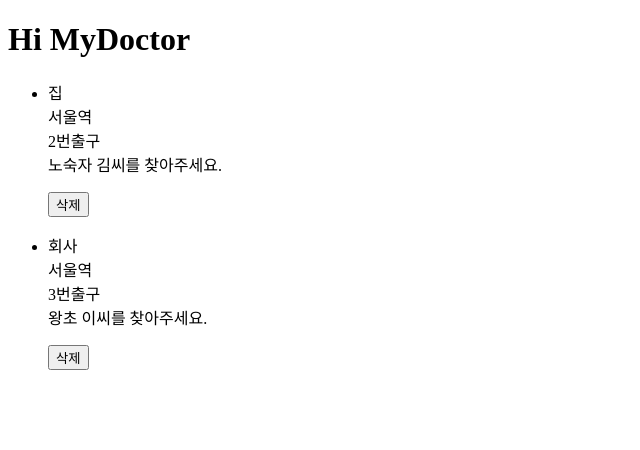
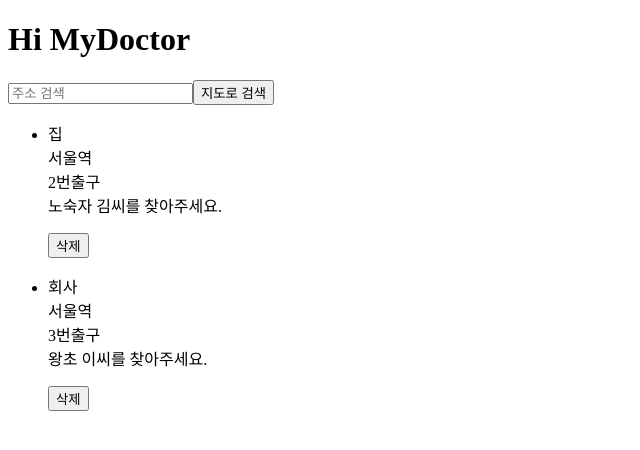
Before and after one commit to yoonjonglyu/mydoctor, a React app: page / in a window 1280 px wide. Shown: the top 450 px of the page, without its empty margins (0-640 px from the left). Built offline with nearby package versions, Linux system fonts and the light colour scheme.

Commit message:
feat(PAGE): MAIN - BIND SEARCH LOCATION

```diff
--- a/src/pages/main.tsx
+++ b/src/pages/main.tsx
@@ -1,6 +1,7 @@
 import React from 'react';
 
 import LocationList from '../components/locationList';
+import SearchLocation from '../components/searchLocation';
 
 interface MainProps {
 
@@ -10,6 +11,7 @@ const Main: React.FC<MainProps> = () => {
     return (
         <main role="main">
             <h1>Hi MyDoctor</h1>
+            <SearchLocation />
             <LocationList />
         </main>
     );
```
